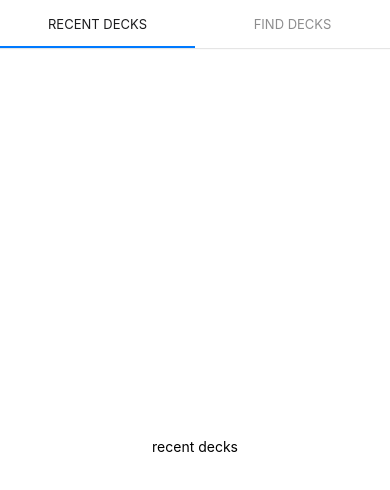
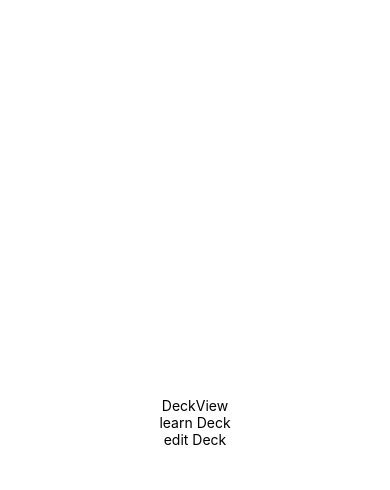
Before and after one commit to Filomilo/LanguageApp, a React Native app: screen /DeckView in a window 390 px wide. Shown: the top 490 px of the page. Built offline with nearby package versions, Linux system fonts and the light colour scheme; no server answers; the database is empty.

Commit message:
added test connection to firebase

```diff
--- a/App.tsx
+++ b/App.tsx
@@ -7,6 +7,7 @@ import React from 'react';
 import RegisterScreen from './Screens/RegisterScreen';
 import LoginScreen from './Screens/LoginScreen';
 import HomeScreen from './Screens/HomeScreen';
+import DeckViewScreen from './Screens/DeckViewScreen';
 const Stack= createStackNavigator();
 
 
@@ -43,6 +44,14 @@ export default function App() {
            animationEnabled: false
         }}
       />
+             <Stack.Screen
+       name="DeckView"
+        component={DeckViewScreen}
+        options={{
+           headerShown: false,
+           animationEnabled: false
+        }}
+      />
       </Stack.Navigator>
     </NavigationContainer>
 
--- /dev/null
+++ b/Screens/DeckViewScreen.tsx
@@ -0,0 +1,57 @@
+import { StatusBar } from 'expo-status-bar';
+import { StyleSheet, Text, View } from 'react-native';
+import { styles } from '../Styles';
+import { NavigationContainer } from '@react-navigation/native';
+import {createStackNavigator } from '@react-navigation/stack'
+import React from 'react';
+import { TouchableOpacity } from 'react-native-gesture-handler';
+
+import { createMaterialTopTabNavigator } from '@react-navigation/material-top-tabs';
+import LoginScreen from './LoginScreen';
+import RegisterScreen from './RegisterScreen';
+import { SafeAreaFrameContext, SafeAreaView } from 'react-native-safe-area-context';
+
+
+interface DeckViewScreenProps{
+  navigation: any;
+}
+
+const DeckViewScreen= (props: DeckViewScreenProps)=>{
+
+
+
+  const learnDeck=()=>{
+    props.navigation.navigate("DeckView");
+  }
+
+  const editDeck=()=>{
+    props.navigation.navigate("DeckView");
+  }
+
+
+  return (
+
+<View style={styles.container}>
+  <Text>
+  DeckView
+  </Text>
+  <TouchableOpacity
+  onPress={learnDeck}
+  >
+  <Text>
+    learn Deck
+  </Text>
+</TouchableOpacity>
+<TouchableOpacity
+  onPress={editDeck}
+  >
+  <Text>
+    edit Deck
+  </Text>
+</TouchableOpacity>
+</View>
+
+
+  );
+};
+export default DeckViewScreen;
--- a/Screens/RecentDecksScreen.tsx
+++ b/Screens/RecentDecksScreen.tsx
@@ -3,15 +3,18 @@ import { StyleSheet, Text, View } from 'react-native';
 import { styles } from '../Styles';
 import { NavigationContainer } from '@react-navigation/native';
 import {createStackNavigator } from '@react-navigation/stack'
-import React from 'react';
-import { TouchableOpacity } from 'react-native-gesture-handler';
-
+import React, { useEffect, useState } from 'react';
+import { ScrollView, TouchableOpacity } from 'react-native-gesture-handler';
 import { createMaterialTopTabNavigator } from '@react-navigation/material-top-tabs';
 import LoginScreen from './LoginScreen';
 import RegisterScreen from './RegisterScreen';
 import { SafeAreaFrameContext, SafeAreaView } from 'react-native-safe-area-context';
+import {db} from '../components/firebase-config'
+import { initializeApp } from 'firebase/app';
+import { DataSnapshot, getDatabase, onValue, ref } from 'firebase/database';
 
 const Tab = createMaterialTopTabNavigator();
+
 
 
 interface RecentDecksScreenProps{
@@ -19,11 +22,37 @@ interface RecentDecksScreenProps{
 }
 
 const RecentDecksScreen= (props: RecentDecksScreenProps)=>{
+  const [decks, setDecks] = useState({});
 
+useEffect (()=>{
 
+  const decksRef=ref(db,'users');
 
+  const unsubscribe=onValue(decksRef,(snapshot)=>{
+    if(snapshot.exists()){
+    const data=snapshot.val();
+    const decksArray= data? Object.values(data):[];
+    setDecks(decksArray);
+  }
+  else
+  {
+    console.error('deecks adata does not exist');
+    setDecks([]);
+  }
 
+  }
+  )
 
+  return ()=>{
+    unsubscribe();
+  };
+
+},[db]);
+
+const openDeck =()=>
+[
+
+]
 
   return (
 
@@ -31,7 +60,22 @@ const RecentDecksScreen= (props: RecentDecksScreenProps)=>{
   <Text>
     recent decks
   </Text>
+  <TouchableOpacity
+  onPress={openDeck}
+  >
+  <Text>
+    Open decks
+  </Text>
+
+  <ScrollView>
+  <Text>
+    {JSON.stringify(decks)}
+  </Text>
+  </ScrollView>
+
+</TouchableOpacity>
 </View>
+
 
   );
 };
--- /dev/null
+++ b/components/firebase-config.tsx
@@ -0,0 +1,27 @@
+
+import { initializeApp } from "firebase/app";
+import { getDatabase } from 'firebase/database';
+const firebaseConfig = {
+
+  apiKey: "AIzaSyC7nwVQbFZbmBfvCCHXYdyFT7AK5M45gUg",
+
+  authDomain: "languageapp-43a7b.firebaseapp.com",
+
+  databaseURL: "https://languageapp-43a7b-default-rtdb.europe-west1.firebasedatabase.app",
+
+  projectId: "languageapp-43a7b",
+
+  storageBucket: "languageapp-43a7b.appspot.com",
+
+  messagingSenderId: "133422769946",
+
+  appId: "1:133422769946:web:975fd78f0fca2c2be4aea3"
+
+};
+
+
+
+
+const app = initializeApp(firebaseConfig);
+const db= getDatabase(app);
+export {db};
--- a/package.json
+++ b/package.json
@@ -9,12 +9,14 @@
     "web": "expo start --web"
   },
   "dependencies": {
+    "@react-native-firebase/database": "^18.5.0",
     "@react-navigation/core": "^6.4.9",
     "@react-navigation/material-top-tabs": "^6.6.4",
     "@react-navigation/native": "^6.1.8",
     "@react-navigation/stack": "^6.3.18",
     "expo": "~49.0.13",
     "expo-status-bar": "~1.6.0",
+    "firebase": "^10.5.0",
     "react": "18.2.0",
     "react-native": "0.72.5",
     "react-native-gesture-handler": "^2.13.3",
```
Also changed, not shown: 1 other file (tests, documents, lock files or other folders).
